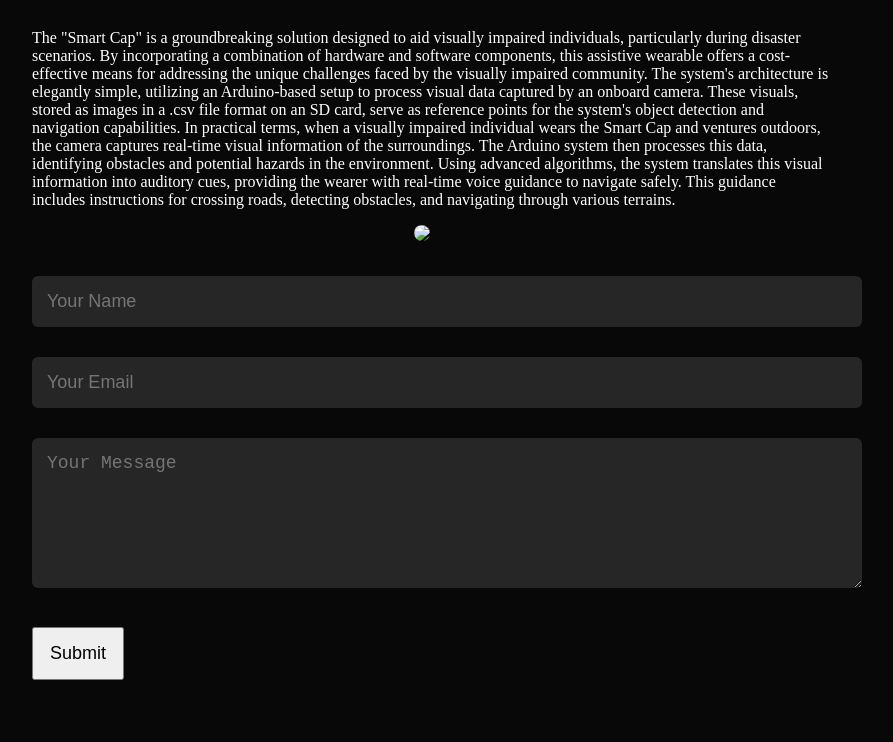
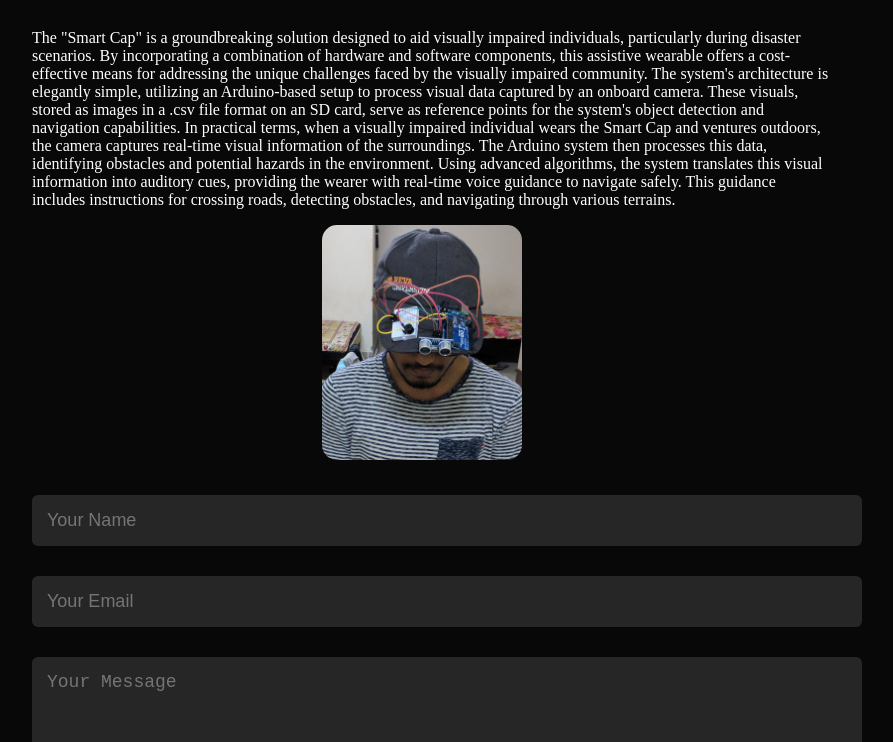
Before and after one commit to SreelakshmiKesavanunni/SreelakshmiKesavanunni.github.io, a plain HTML site: page smart.html in a window 1280 px wide. Shown: the part 58-800 px from the top of the page, without its empty margins (208-1101 px from the left). Drawn offline with Linux system fonts and the light colour scheme.

Commit message:
Update smart.html

```diff
--- a/smart.html
+++ b/smart.html
@@ -78,7 +78,7 @@ form .btn2{
     <p>
         The "Smart Cap" is a groundbreaking solution designed to aid visually impaired individuals, particularly during disaster scenarios. By incorporating a combination of hardware and software components, this assistive wearable offers a cost-effective means for addressing the unique challenges faced by the visually impaired community. The system's architecture is elegantly simple, utilizing an Arduino-based setup to process visual data captured by an onboard camera. These visuals, stored as images in a .csv file format on an SD card, serve as reference points for the system's object detection and navigation capabilities.
         In practical terms, when a visually impaired individual wears the Smart Cap and ventures outdoors, the camera captures real-time visual information of the surroundings. The Arduino system then processes this data, identifying obstacles and potential hazards in the environment. Using advanced algorithms, the system translates this visual information into auditory cues, providing the wearer with real-time voice guidance to navigate safely. This guidance includes instructions for crossing roads, detecting obstacles, and navigating through various terrains.</p>
-        <img src="images/smart.jpg" class="image">
+        <img src="smart.jpg" class="image">
     </div>
     <div class="contact-right">
         <form name="submit-to-google-sheet">
```
